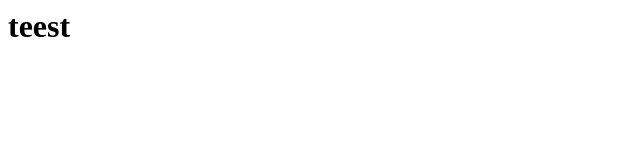
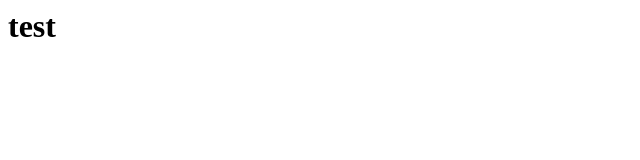
Before and after one commit to aquabanan2/website, a plain HTML site: page index.html in a window 1280 px wide. Shown: the full height of the page, 0-640 px from the left. Drawn offline with Linux system fonts and the light colour scheme.

Commit message:
Update index.html

```diff
--- a/index.html
+++ b/index.html
@@ -1 +1 @@
-<h1>  teest </h1>
+<h1>  test </h1>
```
